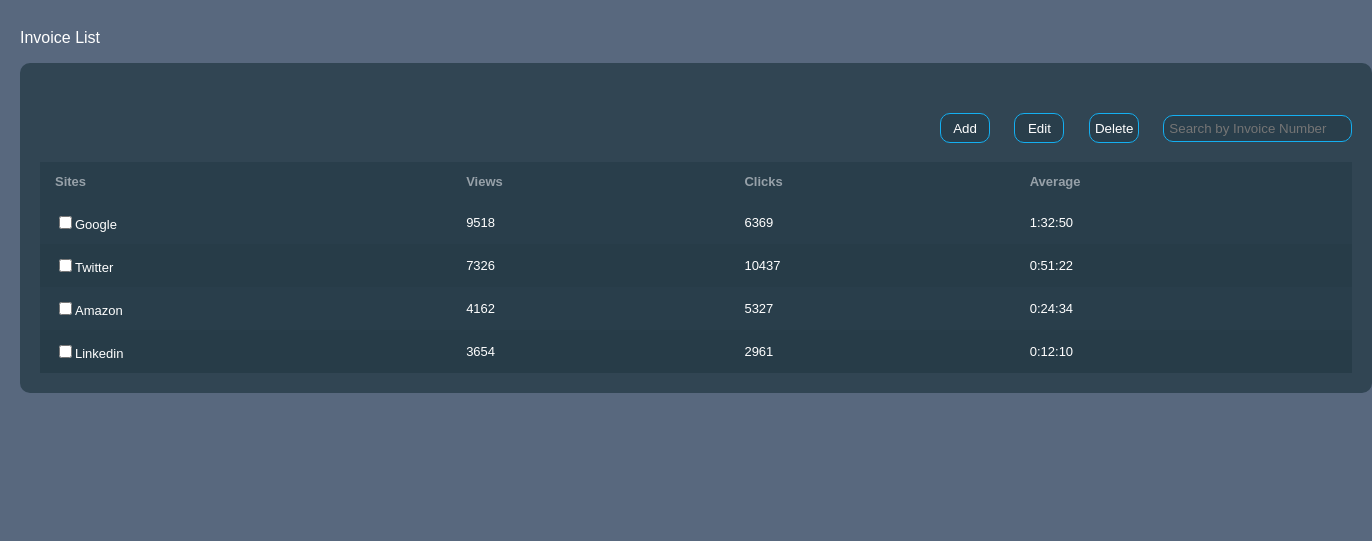
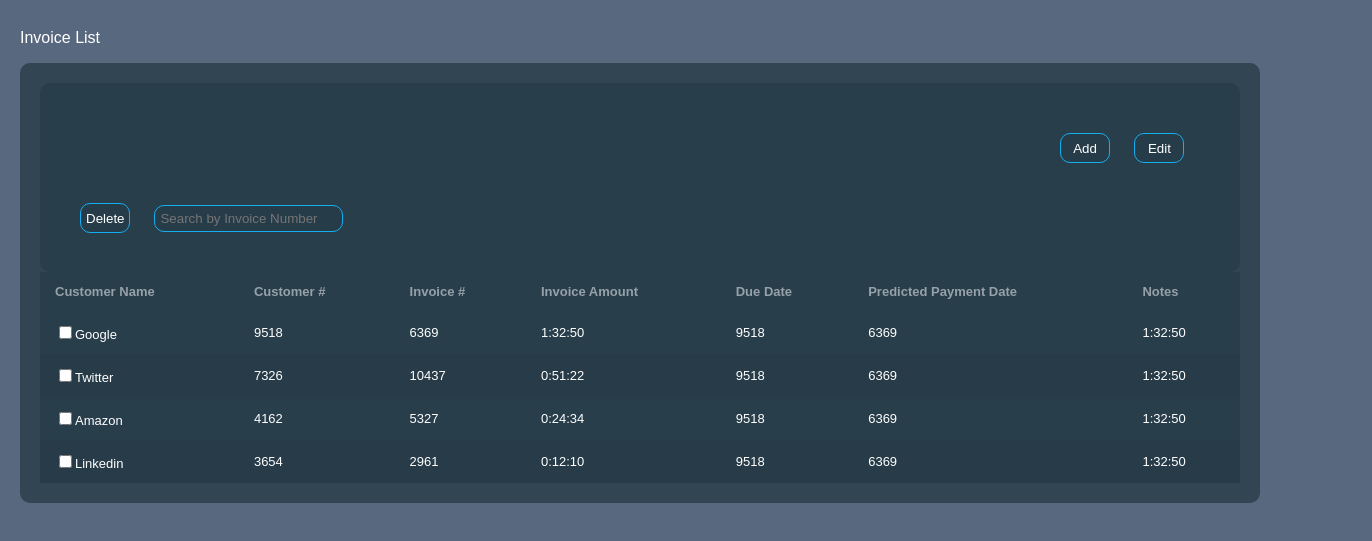
Before and after one commit to IshikaTha/HighRadiusProject, a plain HTML site: page index.html in a window 1280 px wide. Shown: the part 75-616 px from the top of the page, 1372 px wide, since content can reach past the window. Drawn offline with Linux system fonts and the light colour scheme.

Commit message:
table adjusted

```diff
--- a/index.html
+++ b/index.html
@@ -16,8 +16,15 @@
     </header>
 
     <p>Invoice List</p>
-    <div>
-        <button id="myAdd" style="margin-left: 900px;">Add</button>
+    <div style="width: 100%;">
+
+        <div class="table-buttons-group" style="width: 100%;">
+            <button id="myAdd" style="margin-left: 1000px;">Add</button>
+            <button id="myEdit" style="margin-left: 20px;">Edit</button>
+            <button style="margin-left: 20px;">Delete</button>
+            <input type="text" class="input" placeholder="Search by Invoice Number">
+        </div>
+
         <!-- The Modal for ADD starts here -->
         <div id="AddModal" class="modal">
             <!-- Modal content -->
@@ -33,7 +40,7 @@
 
 
         <!-- The Modal for ADD ends here -->
-        <button id="myEdit" style="margin-left: 20px;">Edit</button>
+
         <!-- The Modal for ADD starts here -->
         <div id="EditModal" class="modal">
             <!-- Modal content -->
@@ -49,15 +56,18 @@
         <!-- The Modal for Edit ends here -->
 
 
-        <button style="margin-left: 20px;">Delete</button>
-        <input type="text" class="input" placeholder="Search by Invoice Number">
+
+
         <table class="table">
             <thead>
-                <tr style="padding: 10px;">
-                    <th>Sites</th>
-                    <th>Views</th>
-                    <th>Clicks</th>
-                    <th>Average</th>
+                <tr>
+                    <th>Customer Name</th>
+                    <th>Customer #</th>
+                    <th>Invoice #</th>
+                    <th>Invoice Amount</th>
+                    <th>Due Date</th>
+                    <th>Predicted Payment Date</th>
+                    <th>Notes</th>
                 </tr>
             </thead>
             <tbody>
@@ -66,24 +76,40 @@
                     <td>9518</td>
                     <td>6369</td>
                     <td>1:32:50</td>
+                    <td>9518</td>
+                    <td>6369</td>
+                    <td>1:32:50</td>
+
                 </tr>
                 <tr>
                     <td><input type="checkbox" aria-label="Checkbox for following text input">Twitter</td>
                     <td>7326</td>
                     <td>10437</td>
                     <td>0:51:22</td>
+                    <td>9518</td>
+                    <td>6369</td>
+                    <td>1:32:50</td>
+
                 </tr>
                 <tr>
                     <td><input type="checkbox" aria-label="Checkbox for following text input">Amazon</td>
                     <td>4162</td>
                     <td>5327</td>
                     <td>0:24:34</td>
+                    <td>9518</td>
+                    <td>6369</td>
+                    <td>1:32:50</td>
+
                 </tr>
                 <tr>
                     <td><input type="checkbox" aria-label="Checkbox for following text input">Linkedin</td>
                     <td>3654</td>
                     <td>2961</td>
                     <td>0:12:10</td>
+                    <td>9518</td>
+                    <td>6369</td>
+                    <td>1:32:50</td>
+
                 </tr>
             </tbody>
         </table>
```
